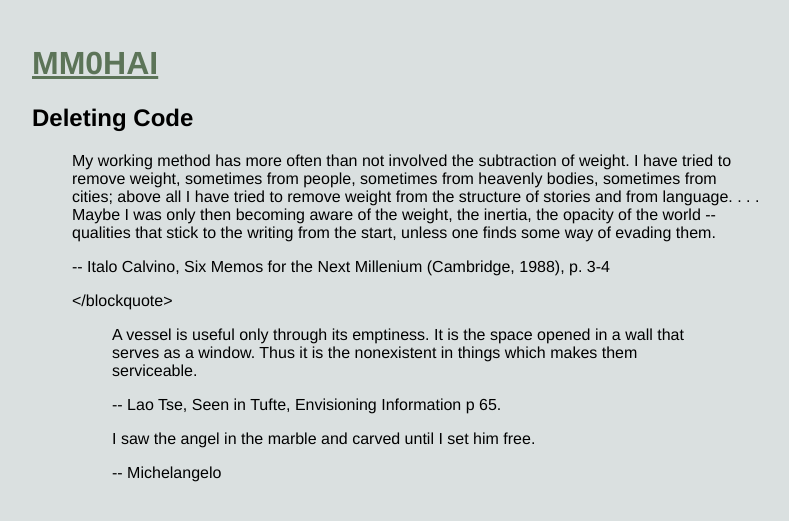
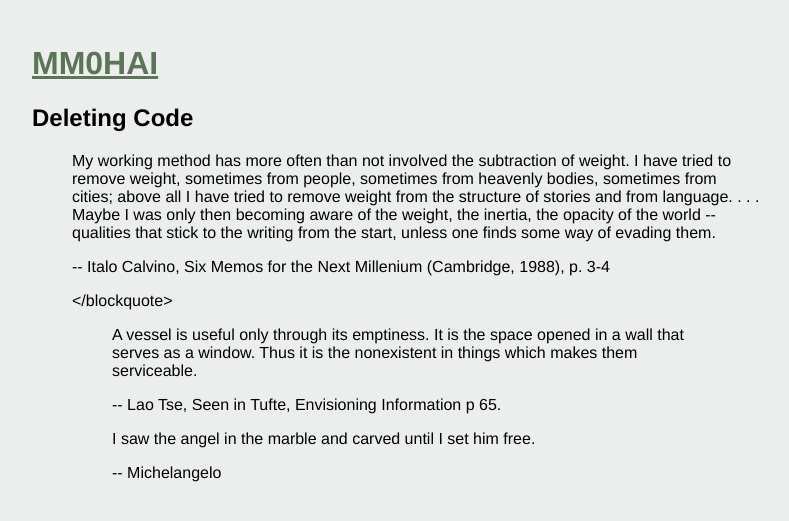
Before and after one commit to anm/anm.github.com, a Jekyll site: the page built from blog/_posts/2011-06-07-Deleting-Code.md, in a window 1280 px wide. Shown: the top 521 px of the page, without its empty margins (224-1013 px from the left). Built offline with Jekyll 4.4.1, drawn with Linux system fonts in a browser that asks for light colours; Markdown is read by kramdown in place of the engine named in the settings; a style sheet for code colours, icons or effects is not loaded.

Commit message:
Lighten blog background colour.

```diff
--- a/css/blog.css
+++ b/css/blog.css
@@ -6,7 +6,7 @@ body {
 
     margin-left: auto;
     margin-right: auto;
-    background-color: #DAE0E0;
+    background-color: #ECEEEE;
 }
 
 #container {
```
